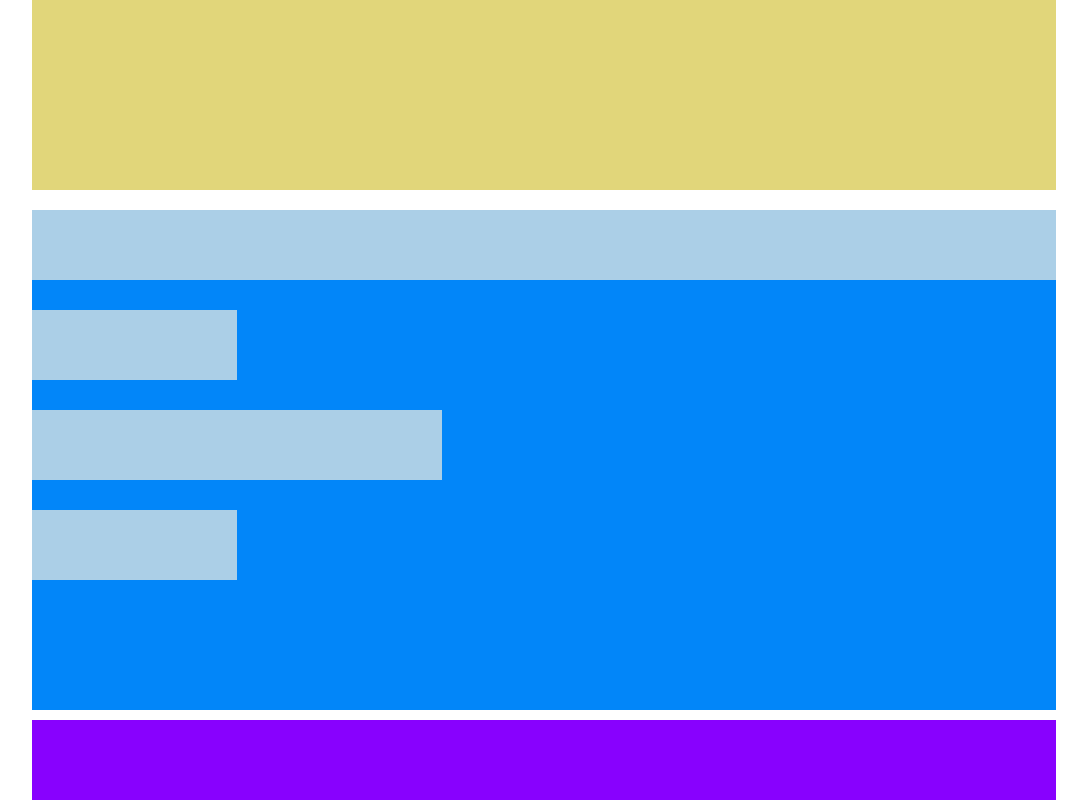
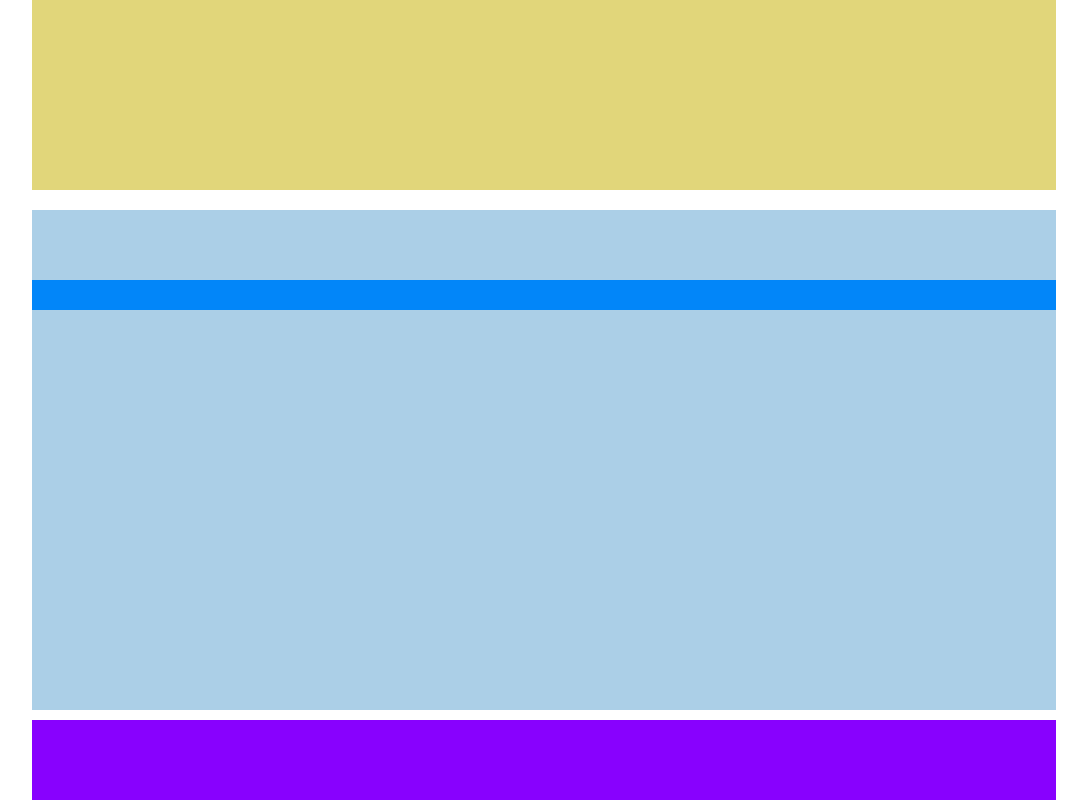
Before and after one commit to sertech89/htmlcss-struttura-wp, a plain HTML site: page index.html in a window 1280 px wide. Shown: the part 470-1270 px from the top of the page, without its empty margins (96-1183 px from the left). Drawn offline with Linux system fonts and the light colour scheme.

Commit message:
inseriti elementi flottati

```diff
--- a/asset/style.css
+++ b/asset/style.css
@@ -53,16 +53,23 @@ footer{
     height: 70px;
 }
 
-.centrali{
-    background-color: rgba(171,207,231,255);
+.sx{
     width: 20%;
-    height: 70px;
+    height: 400px;
     margin-top: 30px;
+    float: left;
 }
 
-.centrale{
-    background-color: rgba(171,207,231,255);
-    width: 40%;
-    height: 70px;
+.cc{
+    width: 60%;
+    height: 400px;
     margin-top: 30px;
+    float: left;
 }
+
+.dx{
+    width: 20%;
+    height: 400px;
+    margin-top: 30px;
+    float: right;
+}
--- a/index.html
+++ b/index.html
@@ -20,9 +20,9 @@
 
         <div class="box-blue clearfix">
             <div class="box-azzurro" ></div>
-            <div class="box-azzurri centrali" ></div>
-            <div class="box-azzurri centrale" ></div>
-            <div class="box-azzurri centrali" ></div>
+            <div class="box-azzurro sx" ></div>
+            <div class="box-azzurro cc" ></div>
+            <div class="box-azzurro dx" ></div>
         </div>
 
 
```
